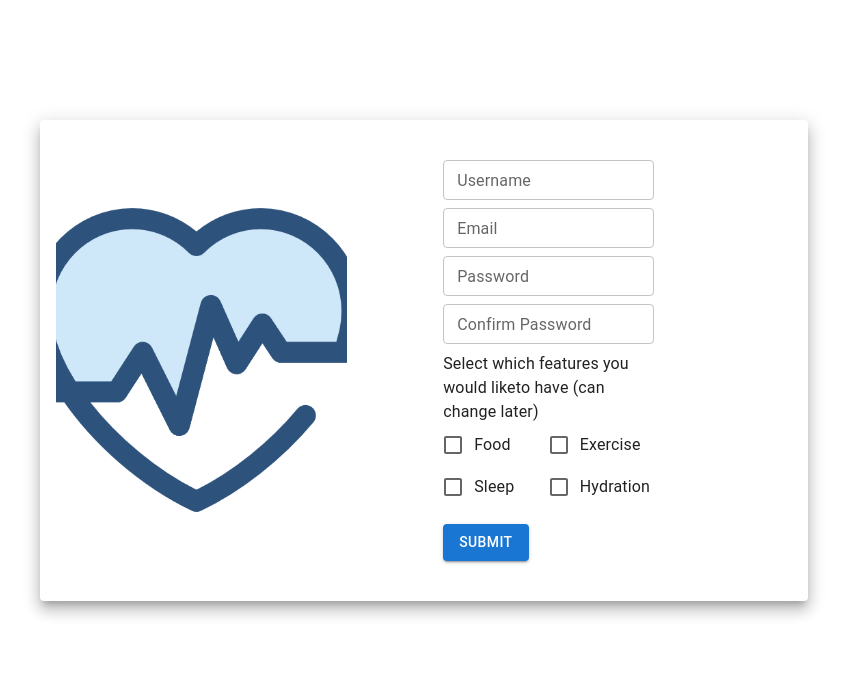
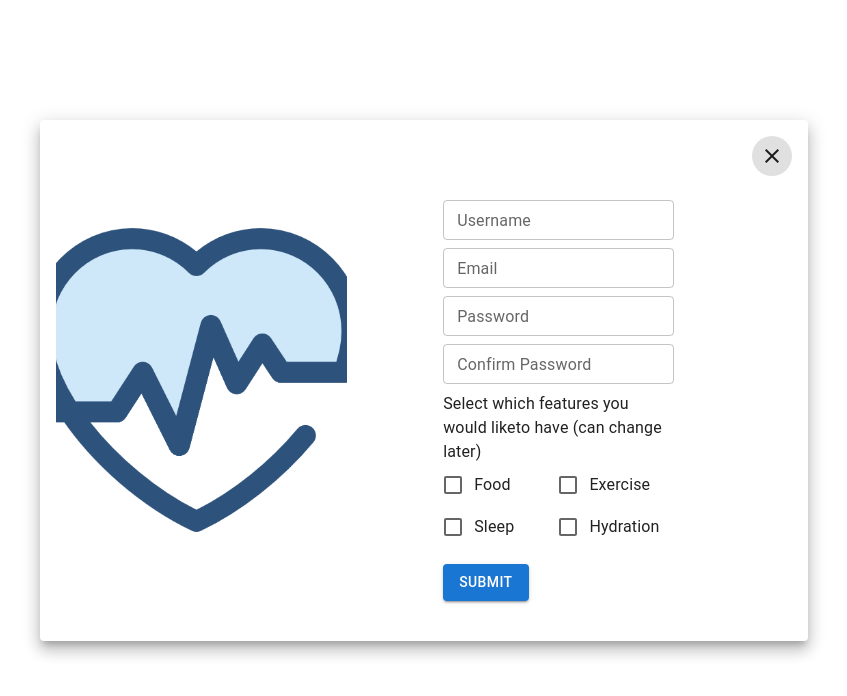
Before and after one commit to RastkoAmun/cmpt276-project, a React (Create React App) app in the folder frontend/: page /signup in a window 1280 px wide. Shown: the top 696 px of the page, without its empty margins (216-1063 px from the left). Built offline with nearby package versions, Linux system fonts and the light colour scheme; the HTML template or start-up script is replaced by a standard one.

Commit message:
adding close button and re-route to main page

```diff
--- a/frontend/src/pages/SignUp.jsx
+++ b/frontend/src/pages/SignUp.jsx
@@ -1,7 +1,8 @@
-import { Box, Button, Card, CardMedia, Checkbox, FormControlLabel, FormGroup, Grid, Stack, TextField, Typography } from '@mui/material'
 import React from 'react'
+import { Box, Button, Card, CardMedia, Checkbox, Fab, FormControlLabel, FormGroup, Grid, Stack, TextField, Typography } from '@mui/material'
 import { Link } from 'react-router-dom';
 import image from '../images/health.png'
+import CloseIcon from '@mui/icons-material/Close';
 
 const SignUp = () => {
   return (
@@ -22,10 +23,15 @@ const SignUp = () => {
           />
         {/* </Box> */}
         <Stack display='flex' flexDirection='column' justifyContent='center'
-          mt={5}
+          mt={2}
           sx={{
-            width: '55%',
+            width: '60%',
           }}>
+          <Fab size='small' component={Link} to={'/'}
+            sx={{ boxShadow: 0, alignSelf: 'flex-end', marginRight: 2,
+            marginBottom: 3 }}>
+            <CloseIcon />
+          </Fab>
           <Stack spacing={1} width='50%' ml={12}>
             <TextField label="Username" variant="outlined"
               size='small'
```
